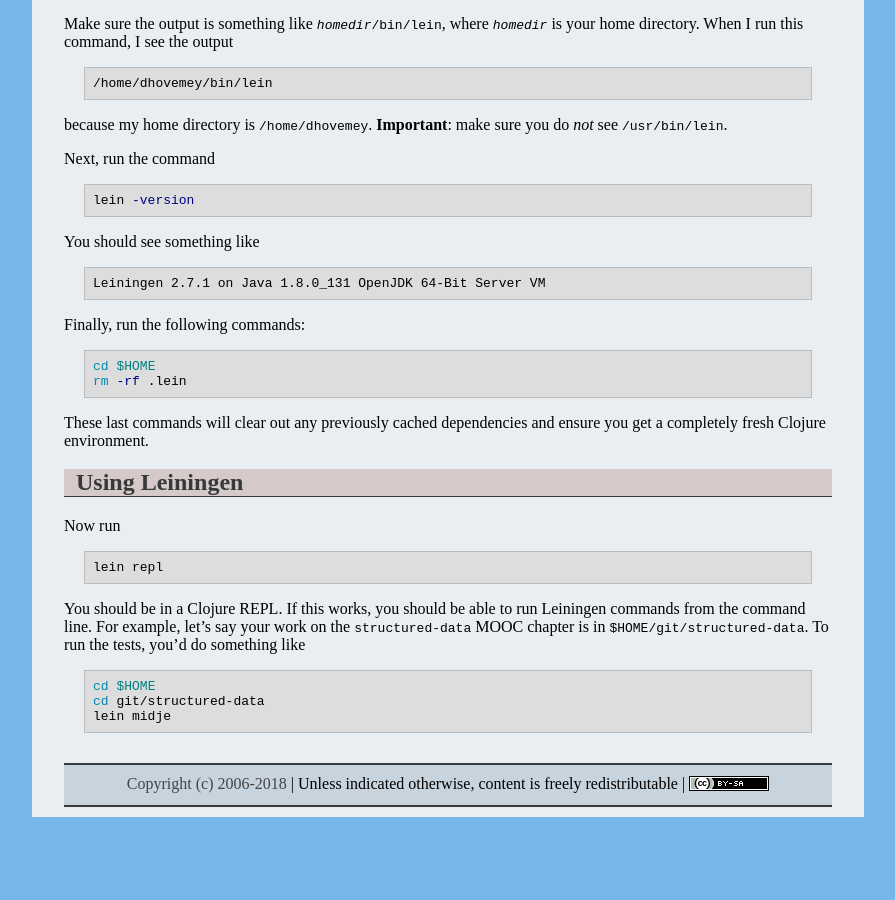
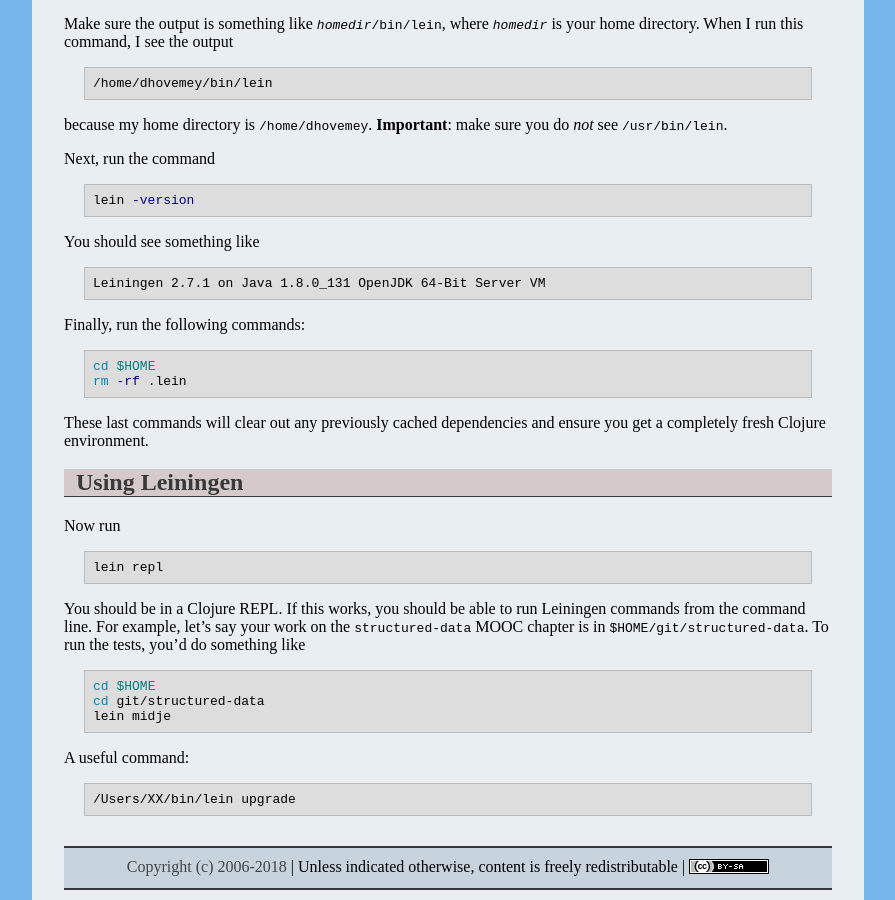
Before and after one commit to ycpcs/cs340-fall2026, a Jekyll site: the page built from resources/minimal_clojure.md, in a window 1280 px wide and 900 px high, scrolled down 1073 px. Shown: the whole window, without its empty margins (192-1087 px from the left). Built offline with Jekyll 4.4.1, drawn with Linux system fonts in a browser that asks for light colours; before the commit the page ends 1890 px from its top, so only the background shows below that.

Commit message:
Update minimal_clojure.md

````diff
--- a/resources/minimal_clojure.md
+++ b/resources/minimal_clojure.md
@@ -106,3 +106,9 @@ cd $HOME
 cd git/structured-data
 lein midje
 ```
+
+A useful command:
+
+```
+/Users/XX/bin/lein upgrade
+```
````
